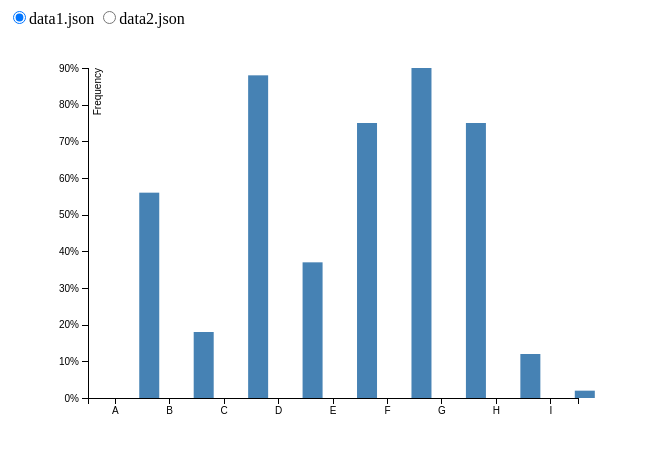
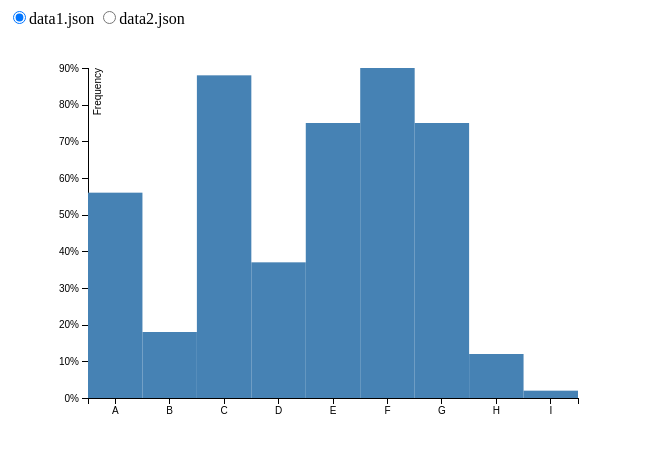
Before and after one commit to shanegibney/d3-v4-Change-Dataset-JSON, a plain HTML site: page index.html in a window 1280 px wide. Shown: the whole page, without its empty margins (0-645 px from the left). Drawn offline with nearby package versions, Linux system fonts and the light colour scheme.

Commit message:
add x.bandwidth()

```diff
--- a/index.html
+++ b/index.html
@@ -45,6 +45,7 @@
 
     var x = d3.scaleBand()
       .range([0, width]);
+    // .padding([0.05]);
 
     var y = d3.scaleLinear()
       .range([height, 0]);
@@ -128,7 +129,7 @@
       bar.enter().append("rect")
         .attr("class", "bar")
         .attr("x", function(d) {
-          return x(d.name) + (width / 4 / 2) - (barWidth / 2);
+          return x(d.name);
         })
         .attr("y", function(d) {
           return y(d.value);
@@ -136,7 +137,8 @@
         .attr("height", function(d) {
           return height - y(d.value);
         })
-        .attr("width", barWidth);
+        .attr("width", x.bandwidth());
+      // .attr("width", barWidth);
 
       // removed data:
       bar.exit().remove();
```
